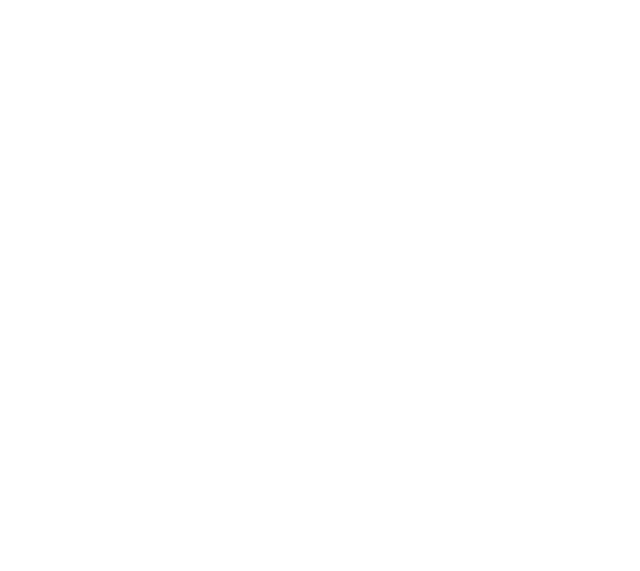
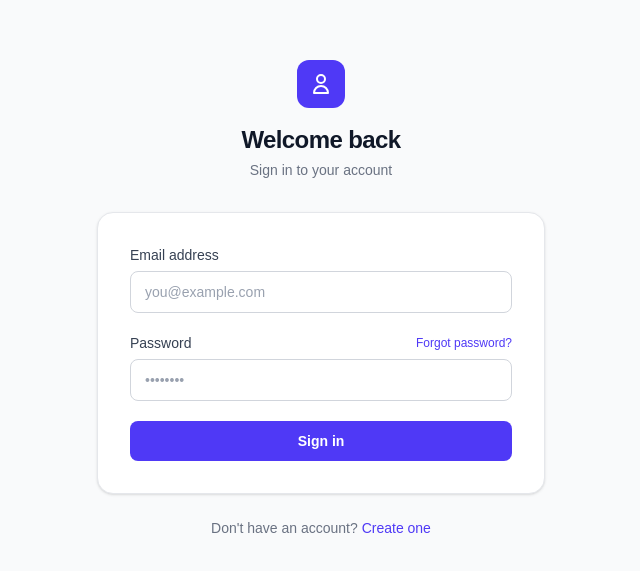
Before and after one commit to sidharth-webdev/Video-Ai, a Next.js app: page /login in a window 1280 px wide. Shown: the part 101-672 px from the top of the page, without its empty margins (319-959 px from the left). Built offline with nearby package versions, Linux system fonts and the light colour scheme.

Commit message:
update in file

```diff
--- a/app/login/page.tsx
+++ b/app/login/page.tsx
@@ -1,14 +1,136 @@
-import React from 'react'
+"use client"
+import { signIn } from 'next-auth/react';
+import { useRouter } from 'next/navigation';
+import React, { useState } from 'react'
 
-const page = () => {
+const LoginPage = () => {
+  const [email, setEmail] = useState("");
+  const [password, setPassword] = useState("");
+  const [error, setError] = useState("");
+  const [loading, setLoading] = useState(false);
+  const router = useRouter();
 
+  const handleSubmit = async (e: React.FormEvent<HTMLFormElement>) => {
+    e.preventDefault();
+    setError("");
+    setLoading(true);
 
+    const result = await signIn("credentials", {
+      email,
+      password,
+      redirect: false,
+    });
+
+    setLoading(false);
+
+    if (result?.error) {
+      setError("Invalid email or password. Please try again.");
+    } else {
+      router.push("/");
+    }
+  };
 
   return (
-    <div>
+    <div className="min-h-screen bg-gray-50 flex items-center justify-center px-4">
+      <div className="w-full max-w-md">
 
+        {/* Logo / Brand */}
+        <div className="text-center mb-8">
+          <div className="inline-flex items-center justify-center w-12 h-12 bg-indigo-600 rounded-xl mb-4">
+            <svg className="w-6 h-6 text-white" fill="none" stroke="currentColor" viewBox="0 0 24 24">
+              <path strokeLinecap="round" strokeLinejoin="round" strokeWidth={2} d="M16 7a4 4 0 11-8 0 4 4 0 018 0zM12 14a7 7 0 00-7 7h14a7 7 0 00-7-7z" />
+            </svg>
+          </div>
+          <h1 className="text-2xl font-bold text-gray-900 tracking-tight">Welcome back</h1>
+          <p className="text-sm text-gray-500 mt-1">Sign in to your account</p>
+        </div>
+
+        {/* Card */}
+        <div className="bg-white rounded-2xl shadow-sm border border-gray-200 p-8">
+
+          {/* Error message */}
+          {error && (
+            <div className="mb-5 flex items-start gap-2.5 bg-red-50 border border-red-200 text-red-700 text-sm rounded-lg px-4 py-3">
+              <svg className="w-4 h-4 mt-0.5 shrink-0" fill="currentColor" viewBox="0 0 20 20">
+                <path fillRule="evenodd" d="M10 18a8 8 0 100-16 8 8 0 000 16zM8.707 7.293a1 1 0 00-1.414 1.414L8.586 10l-1.293 1.293a1 1 0 101.414 1.414L10 11.414l1.293 1.293a1 1 0 001.414-1.414L11.414 10l1.293-1.293a1 1 0 00-1.414-1.414L10 8.586 8.707 7.293z" clipRule="evenodd" />
+              </svg>
+              {error}
+            </div>
+          )}
+
+          <form onSubmit={handleSubmit} className="space-y-5">
+            {/* Email */}
+            <div>
+              <label htmlFor="email" className="block text-sm font-medium text-gray-700 mb-1.5">
+                Email address
+              </label>
+              <input
+                id="email"
+                type="email"
+                autoComplete="email"
+                required
+                value={email}
+                onChange={(e) => setEmail(e.target.value)}
+                placeholder="you@example.com"
+                className="w-full px-3.5 py-2.5 rounded-lg border border-gray-300 text-gray-900 text-sm placeholder:text-gray-400 bg-white focus:outline-none focus:ring-2 focus:ring-indigo-500 focus:border-transparent transition"
+              />
+            </div>
+
+            {/* Password */}
+            <div>
+              <div className="flex items-center justify-between mb-1.5">
+                <label htmlFor="password" className="block text-sm font-medium text-gray-700">
+                  Password
+                </label>
+                <button
+                  type="button"
+                  className="text-xs text-indigo-600 hover:text-indigo-700 font-medium"
+                >
+                  Forgot password?
+                </button>
+              </div>
+              <input
+                id="password"
+                type="password"
+                autoComplete="current-password"
+                required
+                value={password}
+                onChange={(e) => setPassword(e.target.value)}
+                placeholder="••••••••"
+                className="w-full px-3.5 py-2.5 rounded-lg border border-gray-300 text-gray-900 text-sm placeholder:text-gray-400 bg-white focus:outline-none focus:ring-2 focus:ring-indigo-500 focus:border-transparent transition"
+              />
+            </div>
+
+            {/* Submit */}
+            <button
+              type="submit"
+              disabled={loading}
+              className="w-full flex items-center justify-center gap-2 bg-indigo-600 hover:bg-indigo-700 disabled:opacity-60 disabled:cursor-not-allowed text-white text-sm font-semibold py-2.5 px-4 rounded-lg transition focus:outline-none focus:ring-2 focus:ring-indigo-500 focus:ring-offset-2"
+            >
+              {loading && (
+                <svg className="animate-spin w-4 h-4" fill="none" viewBox="0 0 24 24">
+                  <circle className="opacity-25" cx="12" cy="12" r="10" stroke="currentColor" strokeWidth="4" />
+                  <path className="opacity-75" fill="currentColor" d="M4 12a8 8 0 018-8v8H4z" />
+                </svg>
+              )}
+              {loading ? "Signing in…" : "Sign in"}
+            </button>
+          </form>
+        </div>
+
+        {/* Register link */}
+        <p className="text-center text-sm text-gray-500 mt-6">
+          Don't have an account?{" "}
+          <button
+            onClick={() => router.push("/register")}
+            className="text-indigo-600 hover:text-indigo-700 font-medium"
+          >
+            Create one
+          </button>
+        </p>
+      </div>
     </div>
-  )
-}
+  );
+};
 
-export default page;
+export default LoginPage;
```
